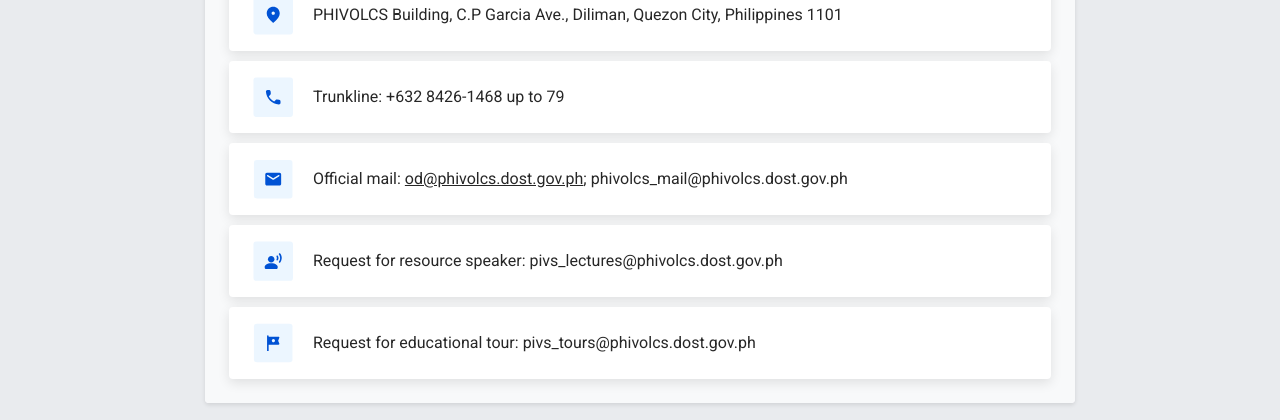
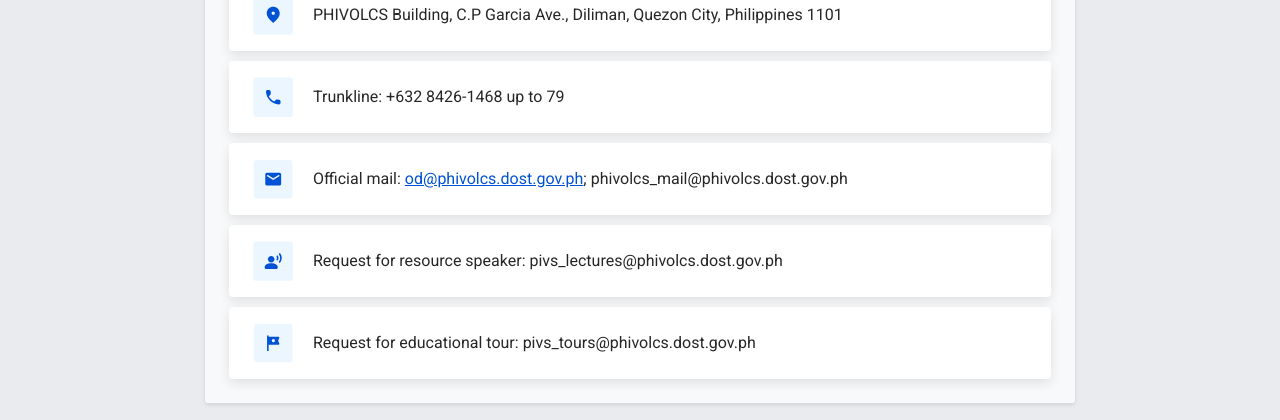
Before and after one commit to JATupas/SA-Map, a Django app: page /contact-us/ in a window 1280 px wide, with the pointer over the restyled element. Shown: the part 383-803 px from the top of the page. Run offline with Django 4.2, Linux system fonts and the light colour scheme.

Commit message:
Contact Us Updates - underlined text

```diff
--- a/myapp/static/css/stylesheet-CU.css
+++ b/myapp/static/css/stylesheet-CU.css
@@ -538,6 +538,7 @@ footer p {
 }
 
 .card a:hover {
+    color: #0052D4; /* New hover color */
     text-decoration: underline;
 }
 
```
